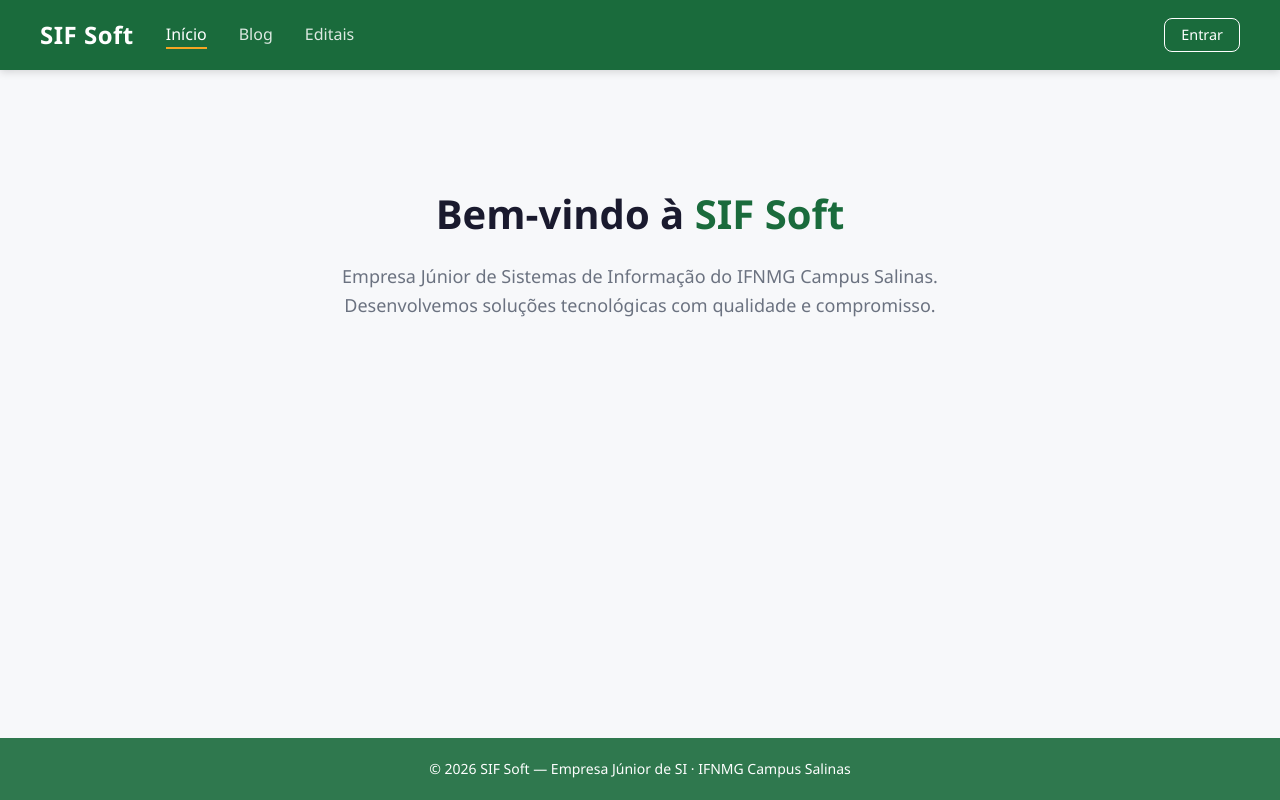
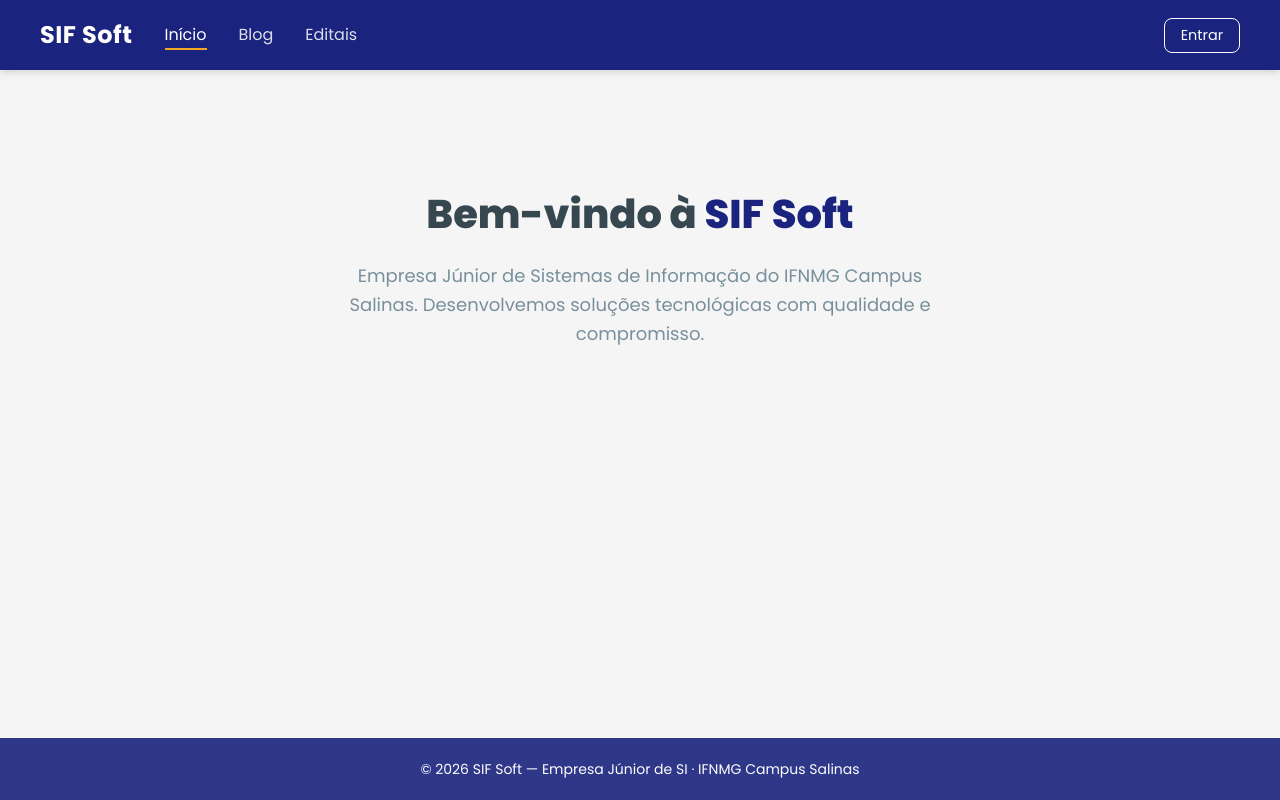
Before and after one commit to kprocha/site-web, a React (Vite) app: page / in a window 1280 px wide. Built offline with nearby package versions, Linux system fonts and the light colour scheme; no server answers.

Commit message:
Refactor global styles and update color variables

```diff
--- a/src/styles/global.css
+++ b/src/styles/global.css
@@ -1,48 +1,28 @@
+@import url('https://fonts.googleapis.com/css2?family=Poppins:wght@400;600;700;800&family=Inter:wght@400;500&display=swap');
+
 :root {
-  --color-primary: #1a6b3c;
-  --color-secondary: #145230;
-  --color-accent: #f5a623;
-  --color-white: #ffffff;
-  --color-bg: #f7f8fa;
-  --color-text: #1a1a2e;
-  --color-text-muted: #6b7280;
-  --color-border: #e5e7eb;
-
-  --font-sans: 'Segoe UI', system-ui, sans-serif;
-  --radius: 8px;
-  --transition: 0.2s ease;
+  --color-primary:   #1a237e;
+  --color-secondary: #1565c0;
+  --color-accent:    #f5a623;
+  --color-white:     #ffffff;
+  --color-bg:        #f5f5f5;
+  --color-text:      #1a237e;
+  --color-text-muted:#78909c;
+  --color-border:    #e0e0e0;
+  --font-sans:       'Poppins', 'Inter', sans-serif;
+  --radius:          8px;
+  --transition:      0.2s ease;
 }
 
-*,
-*::before,
-*::after {
-  box-sizing: border-box;
-  margin: 0;
-  padding: 0;
-}
-
-html {
-  scroll-behavior: smooth;
-}
-
+*, *::before, *::after { box-sizing: border-box; margin: 0; padding: 0; }
+html { scroll-behavior: smooth; }
 body {
   font-family: var(--font-sans);
   background-color: var(--color-bg);
-  color: var(--color-text);
+  color: #37474f;
   line-height: 1.6;
   -webkit-font-smoothing: antialiased;
 }
-
-a {
-  color: var(--color-primary);
-  text-decoration: none;
-}
-
-a:hover {
-  text-decoration: underline;
-}
-
-img {
-  max-width: 100%;
-  display: block;
-}
+a { color: var(--color-secondary); text-decoration: none; }
+a:hover { text-decoration: underline; }
+img { max-width: 100%; display: block; }
```
